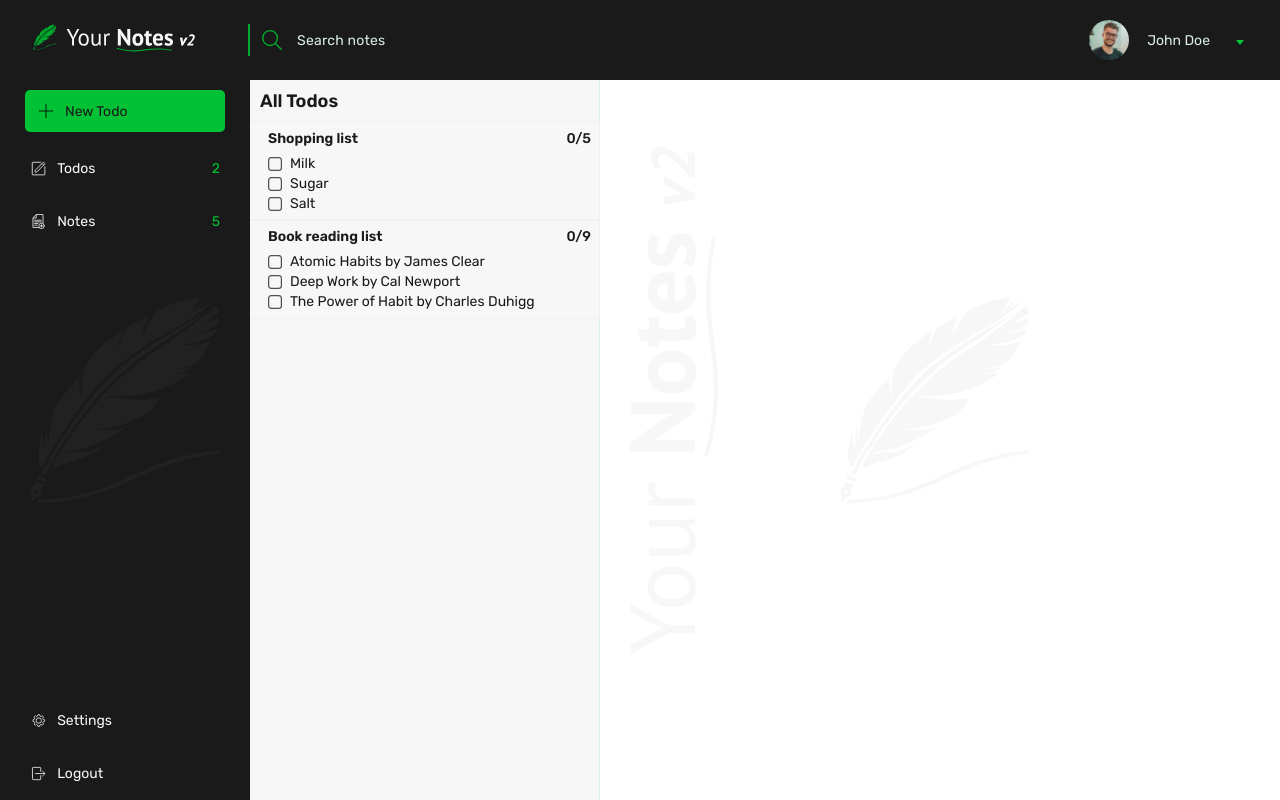
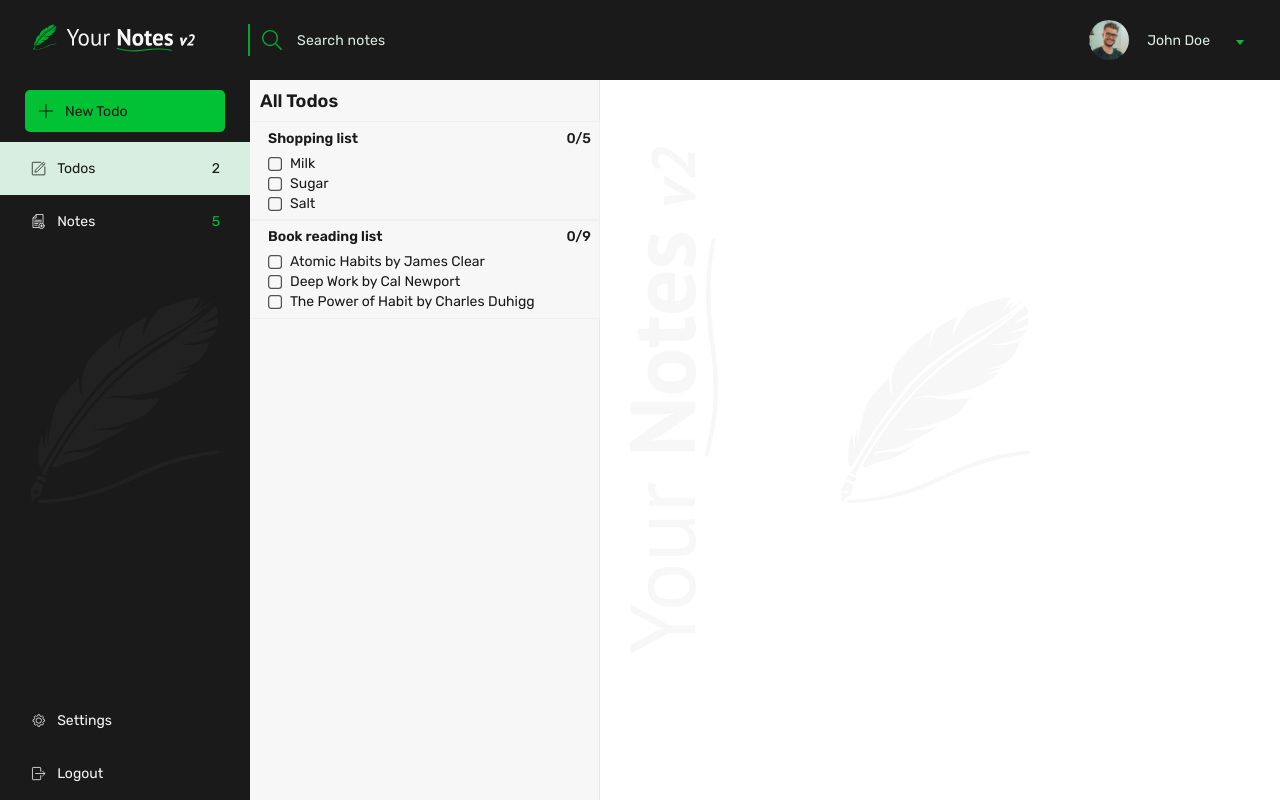
Before and after one commit to AllanKirui/your-notes-v2, a Vue app: page /todos in a window 1280 px wide. Built offline with nearby package versions, Linux system fonts and the light colour scheme; no server answers; sample sign-in values are in the browser's storage.

Commit message:
Add styles for active router link

```diff
--- a/src/components/ui/TheSidebar.vue
+++ b/src/components/ui/TheSidebar.vue
@@ -240,4 +240,13 @@ export default {
 .links .link a:hover .link-counter {
   color: var(--color-eerie-black);
 }
+
+.router-link-active {
+  background: var(--color-platinum);
+  color: var(--color-eerie-black) !important;
+}
+
+.router-link-active .link-counter {
+  color: var(--color-eerie-black) !important;
+}
 </style>
```
